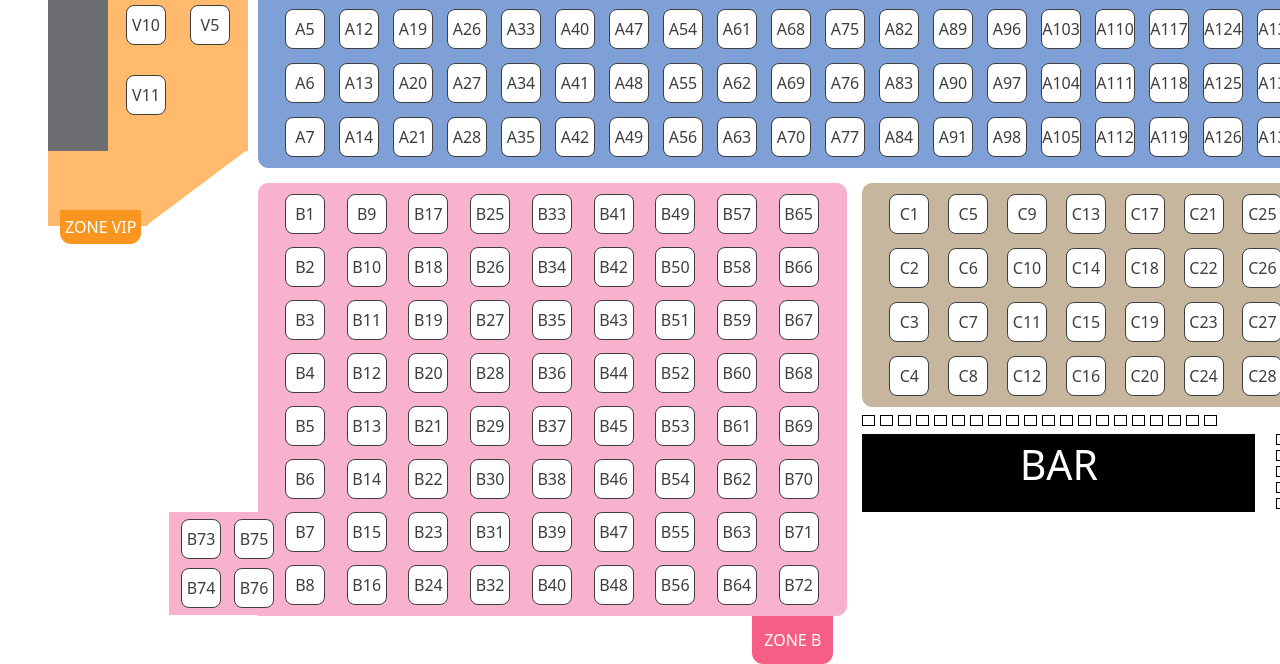
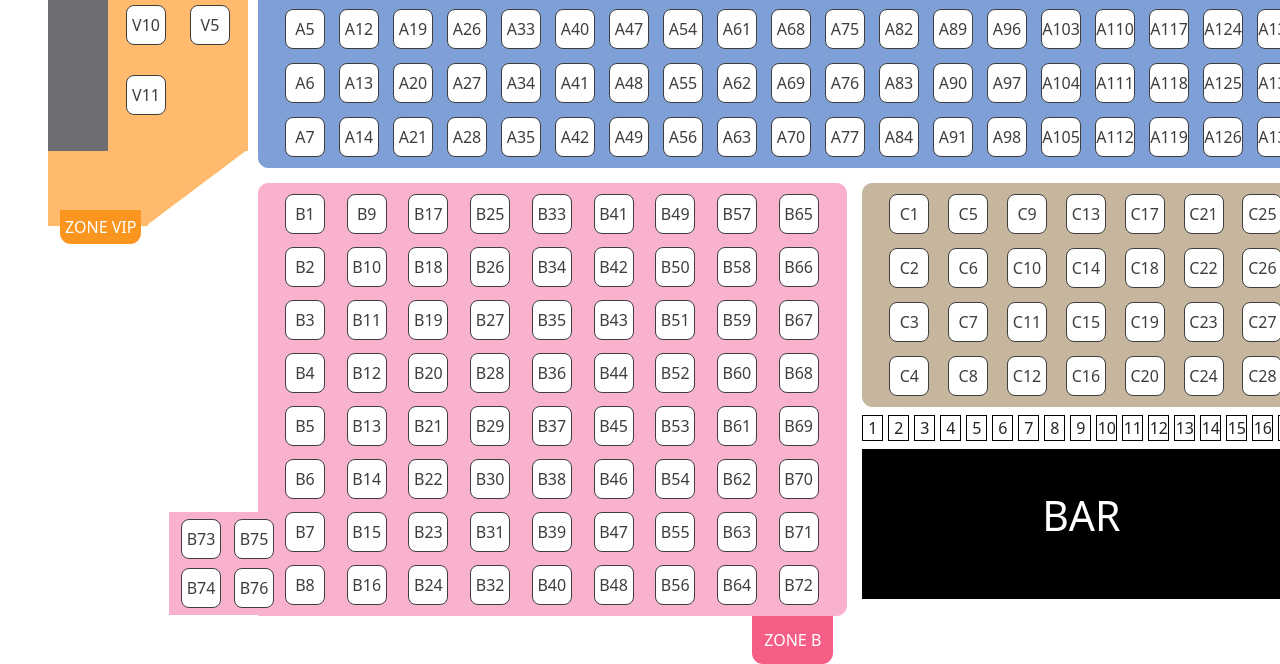
Before and after one commit to prtomnoi/floorplan, a plain HTML site: page normal.html in a window 1280 px wide. Shown: the part 513-1177 px from the top of the page. Drawn offline with nearby package versions, Linux system fonts and the light colour scheme.

Commit message:
update layout bar

```diff
--- a/bprangsit-styles.css
+++ b/bprangsit-styles.css
@@ -408,21 +408,22 @@
     text-align: center;
     text-transform: uppercase;
     display: flex;
-    width: 70%;
-    height: 100%;
+    width: 78%;
+    height: 150px;
 }
 
 .sit-bar {
-    width: 13px;
-    height: 11px;
+    width: 21px;
+    height: 26px;
     border: 1px solid black;
     margin-right: 5px;
+    text-align: center;
 }
 
 .sit-bar-right {
     position: absolute;
     top: 0;
-    right: 130px;
+    right: 90px;
 }
 
 .sit-bar-right .sit-bar {
@@ -431,14 +432,14 @@
 
 .popcon {
     position: absolute;
-    top: 30px;
-    right: 50px;
+    top: 57px;
+    right: 0px;
     border: 1px solid black;
 }
 
 .popcon img {
-    width: 54px;
-    height: 54px;
+    width: 82px;
+    height: 90px;
 }
 
 .toilet {
@@ -474,6 +475,7 @@
     text-transform: uppercase;
     width: 100%;
     padding: 25px;
+    height: 408px;
 }
 
 .zone-title {
--- a/normal.html
+++ b/normal.html
@@ -1073,34 +1073,31 @@
               </div>
             </div>
             <div class="d-flex mt-2">
-              <div class="sit-bar"></div>
-              <div class="sit-bar"></div>
-              <div class="sit-bar"></div>
-              <div class="sit-bar"></div>
-              <div class="sit-bar"></div>
-              <div class="sit-bar"></div>
-              <div class="sit-bar"></div>
-              <div class="sit-bar"></div>
-              <div class="sit-bar"></div>
-              <div class="sit-bar"></div>
-              <div class="sit-bar"></div>
-              <div class="sit-bar"></div>
-              <div class="sit-bar"></div>
-              <div class="sit-bar"></div>
-              <div class="sit-bar"></div>
-              <div class="sit-bar"></div>
-              <div class="sit-bar"></div>
-              <div class="sit-bar"></div>
-              <div class="sit-bar"></div>
-              <div class="sit-bar"></div>
+              <div class="sit-bar">1</div>
+              <div class="sit-bar">2</div>
+              <div class="sit-bar">3</div>
+              <div class="sit-bar">4</div>
+              <div class="sit-bar">5</div>
+              <div class="sit-bar">6</div>
+              <div class="sit-bar">7</div>
+              <div class="sit-bar">8</div>
+              <div class="sit-bar">9</div>
+              <div class="sit-bar">10</div>
+              <div class="sit-bar">11</div>
+              <div class="sit-bar">12</div>
+              <div class="sit-bar">13</div>
+              <div class="sit-bar">14</div>
+              <div class="sit-bar">15</div>
+              <div class="sit-bar">16</div>
+              <div class="sit-bar">17</div>
             </div>
             <div style="position: relative;">
               <div class="sit-bar-right">
-                <div class="sit-bar"></div>
-                <div class="sit-bar"></div>
-                <div class="sit-bar"></div>
-                <div class="sit-bar"></div>
-                <div class="sit-bar"></div>
+                <div class="sit-bar">18</div>
+                <div class="sit-bar">19</div>
+                <div class="sit-bar">20</div>
+                <div class="sit-bar">21</div>
+                <div class="sit-bar">22</div>
               </div>
               <div class="popcon">
                 <img src="8059.jpg" alt="">
```
